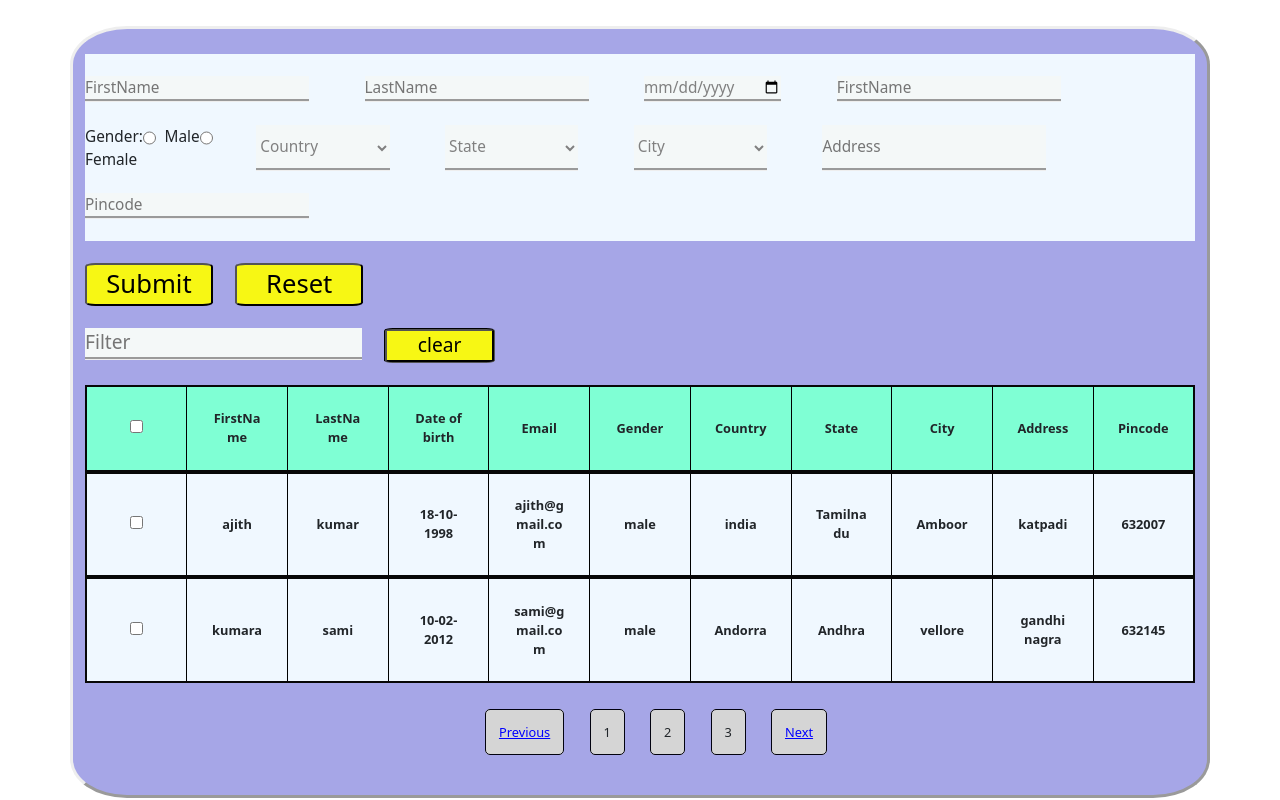
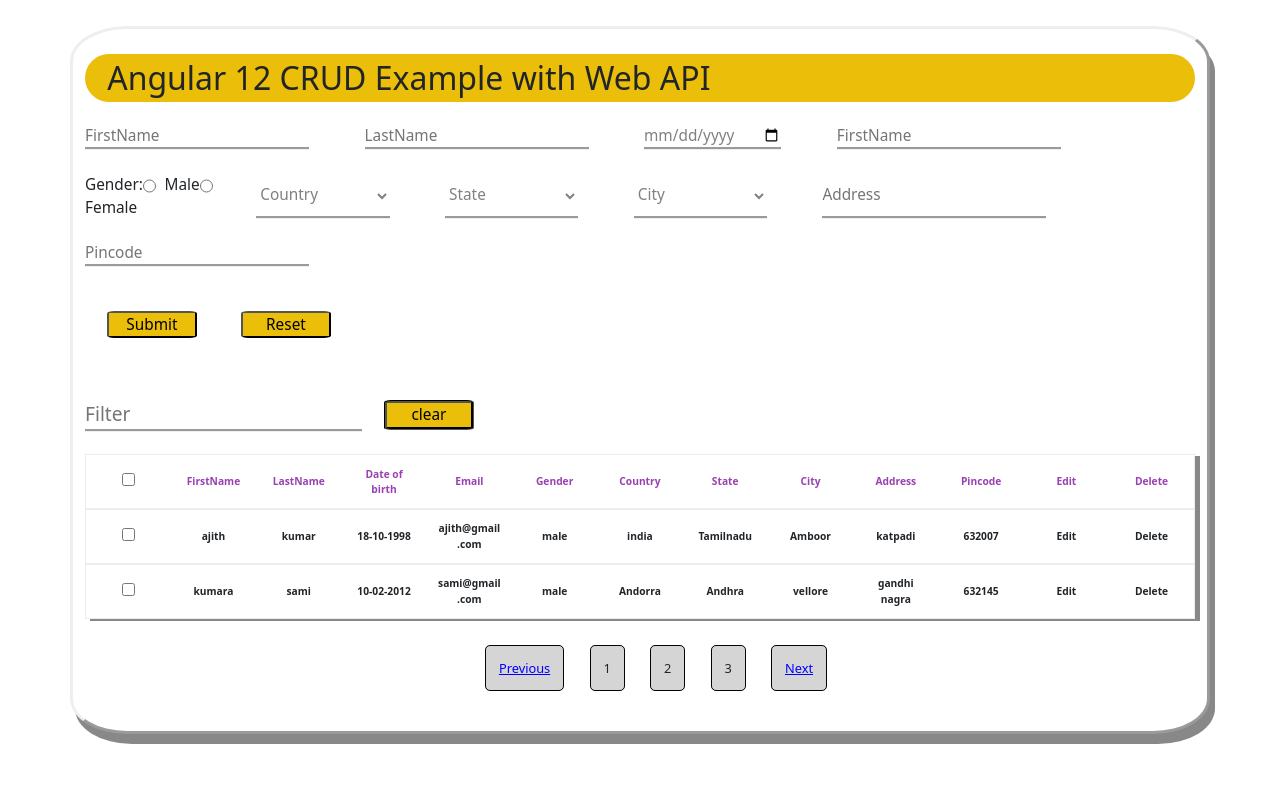
Before and after one commit to Ajithkumar1810/pagenation, a React (Create React App) app: page / in a window 1280 px wide. Built offline with nearby package versions, Linux system fonts and the light colour scheme.

Commit message:
8th commit

```diff
--- a/package.json
+++ b/package.json
@@ -3,6 +3,9 @@
   "version": "0.1.0",
   "private": true,
   "dependencies": {
+    "@fortawesome/fontawesome-svg-core": "^6.1.2",
+    "@fortawesome/free-solid-svg-icons": "^6.1.2",
+    "@fortawesome/react-fontawesome": "^0.2.0",
     "@testing-library/jest-dom": "^5.16.5",
     "@testing-library/react": "^13.3.0",
     "@testing-library/user-event": "^13.5.0",
--- a/src/Dataentry.css
+++ b/src/Dataentry.css
@@ -2,7 +2,8 @@
     margin: 0;
     padding: 0;
     box-sizing: border-box;
-    /* background-color:azure; */
+    background-color:azure;
+
 }
 .Dataentry{
     width: 100%;
@@ -10,22 +11,37 @@
 }
 .container{
     width: 100%;
-    background-color: #2d2dc66b;
+    background-color: white;
     border-style: outset;
     border-radius: 5%;
     padding-top: 2%;
     margin-top: 2%;
+    box-shadow: 5px 10px #888888;
+}
+.topics{
+    /* background:linear-gradient(to bottom ,rgb(164, 164, 47),rgb(200, 148, 6)); */
+    font-size: 2.5vmax;
+    text-align: left;
+    border-radius: 5em;
+    background-color: rgb(235, 190, 9);
+}
+.topics label{
+    /* background:linear-gradient(to bottom ,rgb(164, 164, 47),rgb(226, 171, 6)); */
+    font-size: 2.5vmax;
+    text-align: left;
+    margin-left: 2%;
+    background-color: rgb(235, 190, 9);
 }
 .container1{
     display: flex;
     flex-direction: row;
     flex-wrap: wrap;
-    background-color: aliceblue;
+    background-color: white;
     padding-bottom: 2%;
 
 }
 .container1 input,.container1 select{
-  background-color: rgb(244, 248, 248);
+  background-color: white;
   border: none;
   border-bottom:black ;
   border-bottom: groove;
@@ -36,6 +52,7 @@
 }
 .container1 select{
     width: 12%;
+
 }
 .genderclass{
     font-size: 1.2vmax;
@@ -43,22 +60,29 @@
     display: flex;
     flex-direction: row;
     flex-wrap: wrap;
+    background-color: white;
 
+}
+.genderclass label{
+    background-color: white;
 }
 .container2{
     align-items:flex-start;
     display: flex;
     margin-top: 2%;
+    background-color: white;
 
 
 }
 .container2 input{
-    background-color: rgba(255, 255, 0, 0.915);
-    width: 10vmax;
+    background-color: rgb(235, 190, 9);
+    width: 7vmax;
+    margin-left: 2%;
     margin-right:2% ;
-    font-size: 2vmax;
+    font-size: 1.2vmax;
     cursor: pointer;
     border-radius: 8%;
+
 }
 .container2 input:hover{
     background-color: aquamarine;
@@ -66,12 +90,13 @@
 .container3{
     align-items:flex-start;
     display: flex;
+    margin-top: 5vh;
 
 
 
 }
 .container3 input{
-    background-color: rgb(244, 248, 248);
+    background-color: white;
   border: none;
   border-bottom:black ;
   border-bottom: groove;
@@ -83,10 +108,10 @@
 
 }
 .container3 input[id='clear']{
-    width: 10%;
-    background-color: rgba(255, 255, 0, 0.915);
+    width: 7vmax;
+    background-color: rgb(235, 190, 9);
     color: black;
-    font-size: 1.5vmax;
+    font-size: 1.2vmax;
     border-style: groove;
     border-color: black;
     cursor: pointer;
--- a/src/Dataentry.js
+++ b/src/Dataentry.js
@@ -1,10 +1,15 @@
 import 'bootstrap/dist/css/bootstrap.css';
 import './Dataentry.css';
+
 import Pagegrid from './Pagegrid.js';
 function Dataentry() {
     return (
+
         <div className='Dataentry'>
         <div className="container">
+          <div className='topics'>
+            <label>Angular 12 CRUD Example with Web API</label>
+          </div>
         <div className="container1">
             <input type='text' id="firstname"  placeholder="FirstName"></input>
             <input type='text' id="lastname" placeholder="LastName"></input>
@@ -54,6 +59,7 @@
         <div className='container3'>
         <input type='text' id="filter"  placeholder="Filter"></input>
         <input type='button'  id='clear' value='clear'></input>
+
         </div>
         <Pagegrid />
       </div>
--- a/src/Pagegrid.css
+++ b/src/Pagegrid.css
@@ -2,31 +2,35 @@
     margin: 0;
     padding: 0;
     box-sizing: border-box;
-    /* background-color:azure; */
+
+    background-color:white;
+
 }
 table {
-    border: 2px solid rgb(7, 7, 7);
+    border: 1px solid rgb(239, 236, 236);
     width: 100%;
     height: 50px;
     table-layout: fixed;
     margin-left: auto;
     margin-right: auto;
     background-color: aliceblue;
+    box-shadow: 5px 2px #888888;
   }
   table[id="title"]{
         background-color: aquamarine;
         font-size: 1.2vmax;
+        color: rgba(124, 11, 155, 0.782);
   }
 
   th {
-    border-bottom: 1px solid black;
+    /* border-bottom: 1px solid black; */
   }
 
   td {
     text-align: center;
-    border:1px solid black;
-     padding: 2%;
-     font-size: 1vmax;
+    /* border:1px solid black; */
+     padding: 1%;
+     font-size: .8vmax;
      font-weight: bold;
      word-wrap: break-word;
   }
@@ -35,7 +39,7 @@
 
   }
   tr{
-    border: 1px solid black;
+    /* border: 1px solid black; */
   }
   input [type="checkbox"]{
     width: 15px;
--- a/src/Pagegrid.js
+++ b/src/Pagegrid.js
@@ -44,6 +44,8 @@
                         <td>{user.city}</td>
                         <td>{user.address}</td>
                         <td>{user.pincode}</td>
+                        <td>Edit</td>
+                        <td>Delete</td>
                     </tr>
                 </table>
                     </div>
@@ -66,6 +68,8 @@
                         <td>City</td>
                         <td>Address</td>
                         <td>Pincode</td>
+                        <td>Edit</td>
+                        <td>Delete</td>
                         </tr>
                 </table>
                 {displayUser}
```
Also changed, not shown: 1 other file (tests, documents, lock files or other folders).
